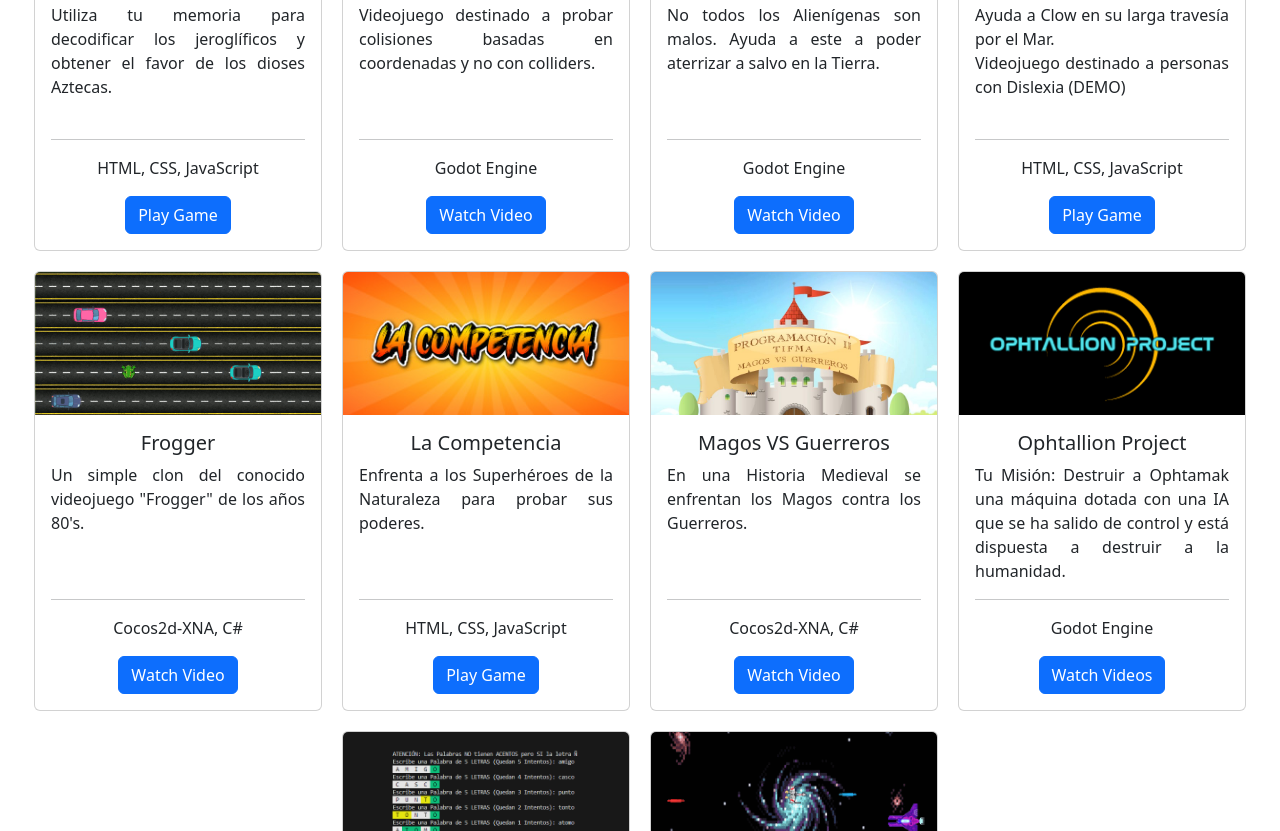
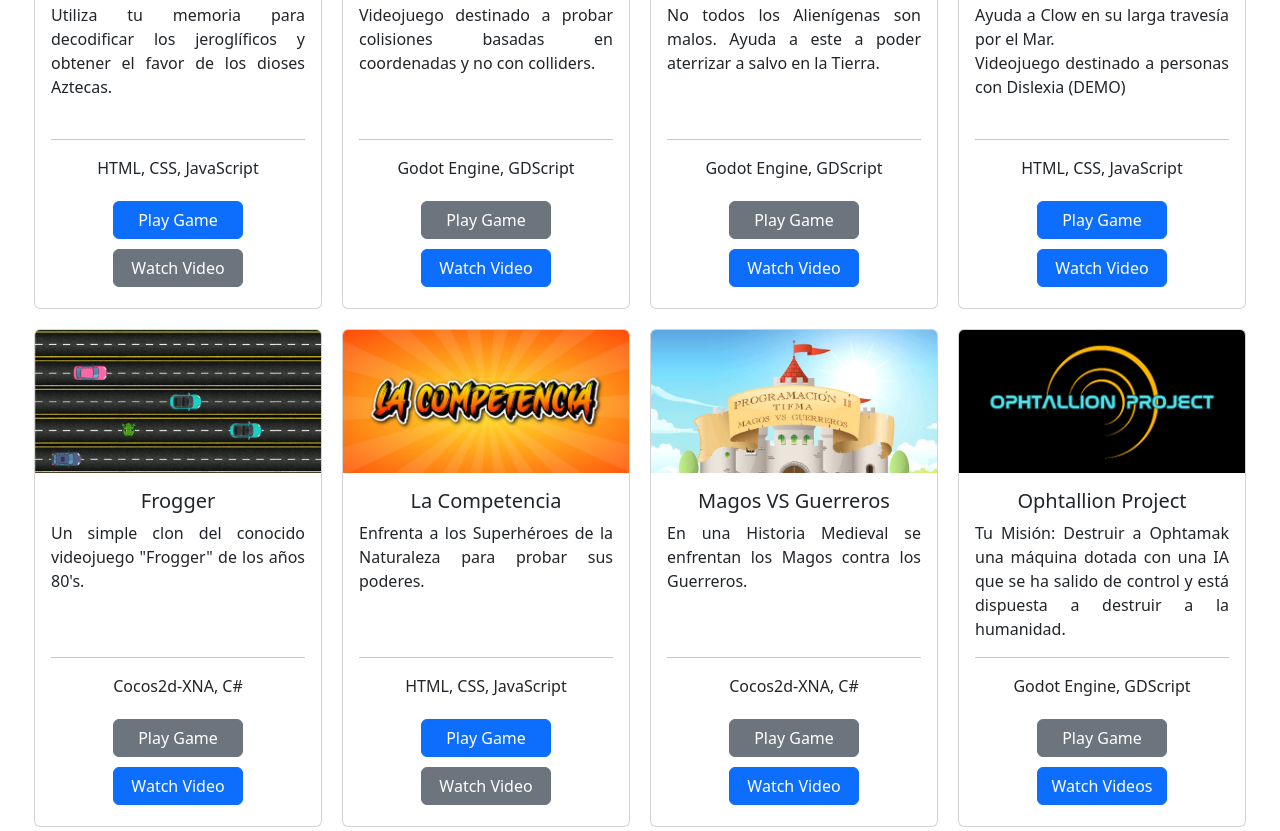
Before and after one commit to rodrigomurad/rodrigomurad.github.io, a plain HTML site: page index.html in a window 1280 px wide. Shown: the part 209-1040 px from the top of the page. Drawn offline with nearby package versions, Linux system fonts and the light colour scheme.

Commit message:
updated index.html e index.css

```diff
--- a/index.css
+++ b/index.css
@@ -2,9 +2,14 @@ body {
     padding: 10px;
 }
 
+a {
+    margin: 5px;
+    width: 130px;
+    display: inline;
+}
+
 div.card {
     margin: 10px;
-    /* height: 350px; */
     width: 290px;
 }
 
--- a/index.html
+++ b/index.html
@@ -20,6 +20,8 @@
             </p>
             <div class="centrabotones">
                 <a href="aztecmotec/aztecmotec.html" class="btn btn-primary" target="_blank">Play Game</a>
+                <a href="#" class="btn btn-secondary" target="_blank" onclick="return false;">Watch
+                    Video</a>
             </div>
         </div>
     </div>
@@ -30,9 +32,10 @@
             <h5 class="card-title">BugCrush</h5>
             <p class="card-text">Videojuego destinado a probar colisiones basadas en coordenadas y no con colliders.
                 <hr>
-                <div class="tools">Godot Engine</div>
+                <div class="tools">Godot Engine, GDScript</div>
             </p>
             <div class="centrabotones">
+                <a href="#" class="btn btn-secondary" target="_blank" onclick="return false;">Play Game</a>
                 <a href="https://youtu.be/61DUroL41CY" class="btn btn-primary" target="_blank">Watch Video</a>
             </div>
         </div>
@@ -44,10 +47,12 @@
             <h5 class="card-title">Descenso Planetario</h5>
             <p class="card-text">No todos los Alienígenas son malos. Ayuda a este a poder aterrizar a salvo en la Tierra.
                 <hr>
-                <div class="tools">Godot Engine</div>
+                <div class="tools">Godot Engine, GDScript</div>
             </p>
             <div class="centrabotones">
-                <a href="https://youtu.be/6QEX-jPsEzk?si=yVZ0tN0aVBeuVIB6" class="btn btn-primary" target="_blank">Watch Video</a>
+                <a href="#" class="btn btn-secondary" target="_blank" onclick="return false;">Play Game</a>
+                <a href="https://youtu.be/6QEX-jPsEzk?si=yVZ0tN0aVBeuVIB6" class="btn btn-primary" target="_blank">Watch
+                    Video</a>
             </div>
         </div>
     </div>
@@ -63,6 +68,7 @@
             <div class="centrabotones">
                 <a href="el_viaje_maritimo_de_clow/index.html" class="btn btn-primary" target="_blank">Play
                     Game</a>
+                <a href="https://youtu.be/vPAMcwQyB2g" class="btn btn-primary" target="_blank">Watch Video</a>
             </div>
         </div>
     </div>
@@ -76,6 +82,7 @@
                 <div class="tools">Cocos2d-XNA, C#</div>
             </p>
             <div class="centrabotones">
+                <a href="#" class="btn btn-secondary" target="_blank" onclick="return false;">Play Game</a>
                 <a href="https://youtu.be/eGRH71SHJQg" class="btn btn-primary" target="_blank">Watch Video</a>
             </div>
         </div>
@@ -91,6 +98,7 @@
             </p>
             <div class="centrabotones">
                 <a href="la_competencia/la_competencia.html" class="btn btn-primary" target="_blank">Play Game</a>
+                <a href="#" class="btn btn-secondary" target="_blank" onclick="return false;">Watch Video</a>
             </div>
         </div>
     </div>
@@ -104,7 +112,9 @@
                 <div class="tools">Cocos2d-XNA, C#</div>
             </p>
             <div class="centrabotones">
-                <a href="https://youtu.be/iYdVKqSmTlA" class="btn btn-primary" target="_blank" target="_blank">Watch Video</a>
+                <a href="#" class="btn btn-secondary" target="_blank" onclick="return false;">Play Game</a>
+                <a href="https://youtu.be/iYdVKqSmTlA" class="btn btn-primary" target="_blank" target="_blank">Watch
+                    Video</a>
             </div>
         </div>
     </div>
@@ -115,9 +125,10 @@
             <h5 class="card-title">Ophtallion Project</h5>
             <p class="card-text">Tu Misión: Destruir a Ophtamak una máquina dotada con una IA que se ha salido de control y está dispuesta a destruir a la humanidad.
                 <hr>
-                <div class="tools">Godot Engine</div>
+                <div class="tools">Godot Engine, GDScript</div>
             </p>
             <div class="centrabotones">
+                <a href="#" class="btn btn-secondary" target="_blank" onclick="return false;">Play Game</a>
                 <a href="https://www.youtube.com/playlist?list=PL0X7tNwEcguXKuqkzTWq-qb2j5k6Bdbja" class="btn btn-primary" target="_blank">Watch Videos</a>
             </div>
         </div>
@@ -132,6 +143,7 @@
                 <div class="tools">Python</div>
             </p>
             <div class="centrabotones">
+                <a href="#" class="btn btn-secondary" target="_blank" onclick="return false;">Play Game</a>
                 <a href="pydle/pydle_01.png" class="btn btn-primary" target="_blank">Screenshot</a>
             </div>
         </div>
@@ -146,6 +158,7 @@
                 <div class="tools">Pygame</div>
             </p>
             <div class="centrabotones">
+                <a href="#" class="btn btn-secondary" target="_blank" onclick="return false;">Play Game</a>
                 <a href="https://youtu.be/b7dKIrFcJEI" class="btn btn-primary" target="_blank">Watch Video</a>
             </div>
         </div>
```
